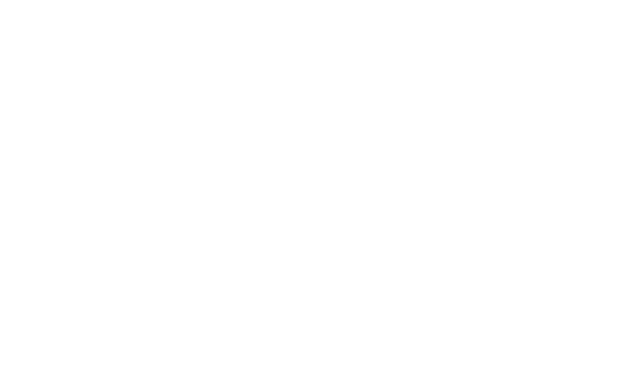
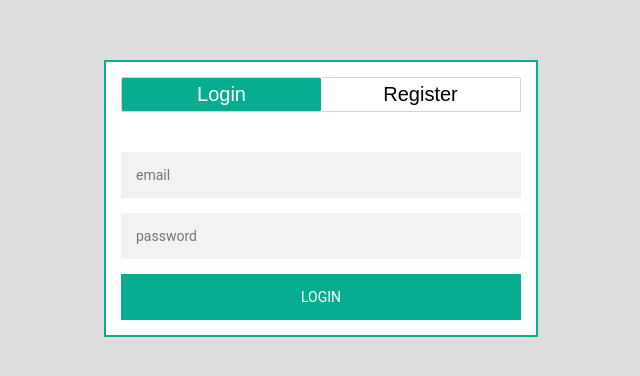
Before and after one commit to mritunjayupadhyay/recipe-admin, a React (Create React App) app: page /auth in a window 1280 px wide. Before the commit this address had no page. Shown: the part 202-578 px from the top of the page, without its empty margins (319-959 px from the left). Built offline with nearby package versions, Linux system fonts and the light colour scheme.

Commit message:
feat: Add ui to auth

```diff
--- a/src/App.css
+++ b/src/App.css
@@ -1,5 +1,6 @@
 .App {
   text-align: center;
+  background-color: #ddd;
 }
 .App .inner-div p {
   color: blue;
--- a/src/App.js
+++ b/src/App.js
@@ -1,13 +1,13 @@
 import './App.css';
-import { Routes, Route, Link } from "react-router-dom";
+import { Routes, Route } from "react-router-dom";
 import {Home}  from './pages/home/home.jsx';
-import { Login } from './pages/login/Login';
+import Auth from './pages/auth/Auth';
 function App() {
   return (
     <div className="App">
       <Routes>
         <Route path="/" element={<Home />} />
-        <Route path="/login" element={<Login />} />
+        <Route path="/auth" element={<Auth />} />
       </Routes>
     </div>
   );
--- /dev/null
+++ b/src/pages/auth/Auth.jsx
@@ -0,0 +1,22 @@
+import React, { useState } from 'react'
+import Register from './Register'
+import Login from './Login';
+import './auth.scss';
+function Auth() {
+  const [isLogin, setLogin] = useState(true)
+  return (
+    <div className='AuthPage'>
+        <div className='auth-page-container'>
+            <div className='header-button-container'>
+                <button type='button' className={`loginButton ${isLogin ? 'active' : ''}`} onClick={() => setLogin(true)}>Login</button>
+                <button type='button' className={`registerButton ${isLogin ? '' : 'active'}`} onClick={() => setLogin(false)}>Register</button>
+            </div>
+            <div className='formContainer'>
+            { isLogin ? <Login /> : <Register />}
+            </div>
+        </div>
+    </div>
+  )
+}
+
+export default Auth;
--- /dev/null
+++ b/src/pages/auth/Login.jsx
@@ -0,0 +1,33 @@
+import React, { useState } from 'react';
+import './auth-form.scss';
+
+function Login() {
+    const [email, setEmail] = useState('');
+    const [password, setPassword] = useState('')
+    const submitFunc = () => {
+        console.log(email, password);
+    }
+    return (
+        <form className='AuthFormComponent'>
+            <input
+            type="text"
+            value={email}
+            placeholder="email"
+            onChange={(e) => setEmail(e.target.value)}
+            />
+            <input
+            type="password"
+            value={password}
+            placeholder="password"
+            onChange={(e) => setPassword(e.target.value)}
+            />
+            <button
+            type='button'
+            className={`submitButton`}
+            onClick={() => submitFunc()}
+            >Login</button>
+        </form>
+    );
+}
+
+export default Login;
--- /dev/null
+++ b/src/pages/auth/Register.jsx
@@ -0,0 +1,54 @@
+import React, { useState } from 'react';
+import './auth-form.scss';
+
+function Register() {
+  const [email, setEmail] = useState('');
+  const [firstName, setFirstName] = useState('');
+  const [lastName, setLastName] = useState('');
+  const [mobile, setMobile] = useState('');
+  const [password, setPassword] = useState('')
+  const submitFunc = () => {
+    console.log(email, password);
+  }
+  return (
+    <form className='AuthFormComponent'>
+      <input
+        type="text"
+        value={firstName}
+        placeholder="text"
+        onChange={(e) => setFirstName(e.target.value)}
+      />
+      <input
+        type="text"
+        value={lastName}
+        placeholder="text"
+        onChange={(e) => setLastName(e.target.value)}
+      />
+      <input
+        type="text"
+        value={email}
+        placeholder="email"
+        onChange={(e) => setEmail(e.target.value)}
+      />
+      <input
+        type="text"
+        value={mobile}
+        placeholder="text"
+        onChange={(e) => setMobile(e.target.value)}
+      />
+      <input
+        type="password"
+        value={password}
+        placeholder="password"
+        onChange={(e) => setPassword(e.target.value)}
+      />
+      <button
+        type='button'
+        className={`submitButton`}
+        onClick={() => submitFunc()}
+      >Login</button>
+    </form>
+  )
+}
+
+export default Register;
--- /dev/null
+++ b/src/pages/auth/auth-form.scss
@@ -0,0 +1,32 @@
+.AuthFormComponent {
+    width: 100%;
+    padding-top: 40px;
+    p {
+        color: red;
+    }
+    input {
+        font-family: "Roboto", sans-serif;
+        outline: 0;
+        background: #f2f2f2;
+        width: 100%;
+        border: 0;
+        margin: 0 0 15px;
+        padding: 15px;
+        box-sizing: border-box;
+        font-size: 14px;
+      }
+      button {
+        font-family: "Roboto", sans-serif;
+        text-transform: uppercase;
+        outline: 0;
+        background: #07ad90;
+        width: 100%;
+        border: 0;
+        padding: 15px;
+        color: #FFFFFF;
+        font-size: 14px;
+        -webkit-transition: all 0.3 ease;
+        transition: all 0.3 ease;
+        cursor: pointer;
+      }
+}
--- /dev/null
+++ b/src/pages/auth/auth.scss
@@ -0,0 +1,42 @@
+.AuthPage {
+    min-height: 100vh;
+    width: 100%;
+    display: flex;
+    justify-content: center;
+    align-items: center;
+    .auth-page-container {
+        width: 90%;
+        max-width: 400px;
+        border: 2px solid #07ad90;
+        padding: 15px;
+        background-color: #fff;
+        .header-button-container {
+            height: 35px;
+            width: 100%;
+            display: flex;
+            button {
+                width: 50%;
+                background-color: transparent;
+                border: 0;
+                display: flex;
+                justify-content: center;
+                align-items: center;
+                color: #000;
+                border: 1px solid lightgrey;
+                font-size: 20px;
+                border-radius: 2px;
+                &.active {
+                    background-color: #07ad90;
+                    color: #fff;
+                }
+                &.loginButton {
+                    border-right: 0;
+                }
+                &.registerButton {
+                    border-left: 0;
+                }
+            }
+        }
+    }
+
+}
--- a/src/pages/login/Login.jsx
+++ /dev/null
@@ -1,12 +0,0 @@
-import React from 'react';
-import './login.scss';
-
-function Login() {
-    return (
-        <div className="HomePage">
-            <p>Login</p>
-        </div>
-    );
-}
-
-export { Login };
--- a/src/pages/login/login.scss
+++ /dev/null
@@ -1,12 +0,0 @@
-.HomePage {
-    width: 400px;
-    height: 400px;
-    margin: 50px auto 0 auto;
-    border: 2px solid #ccc;
-    display: flex;
-    align-items: center;
-    justify-content: center;
-    p {
-        color: red;
-    }
-}
```
